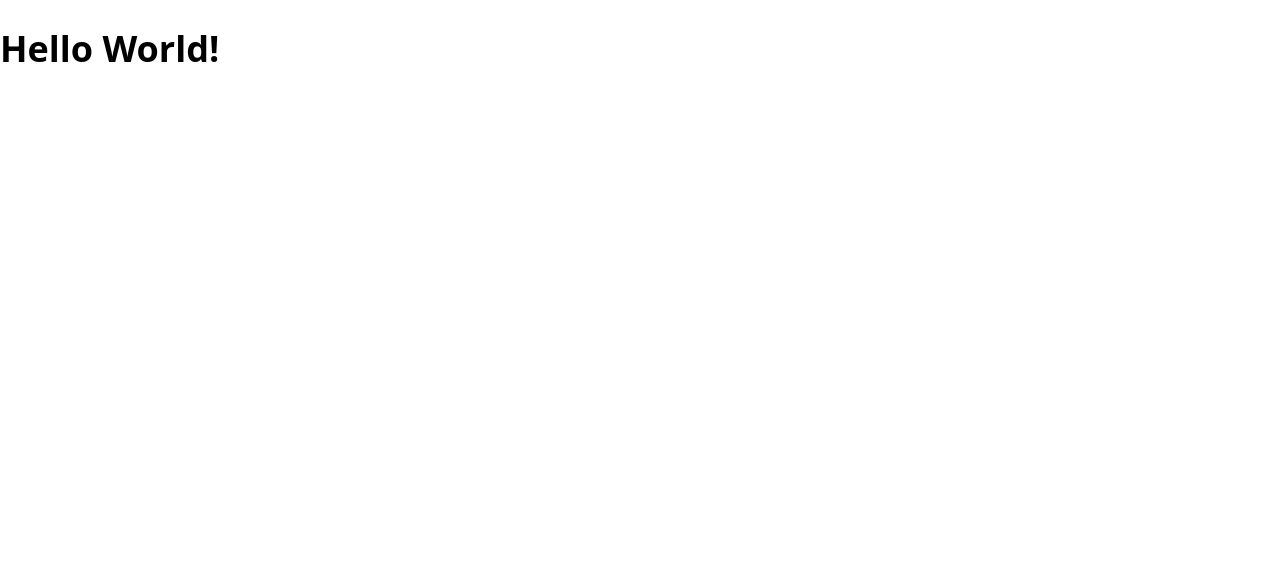
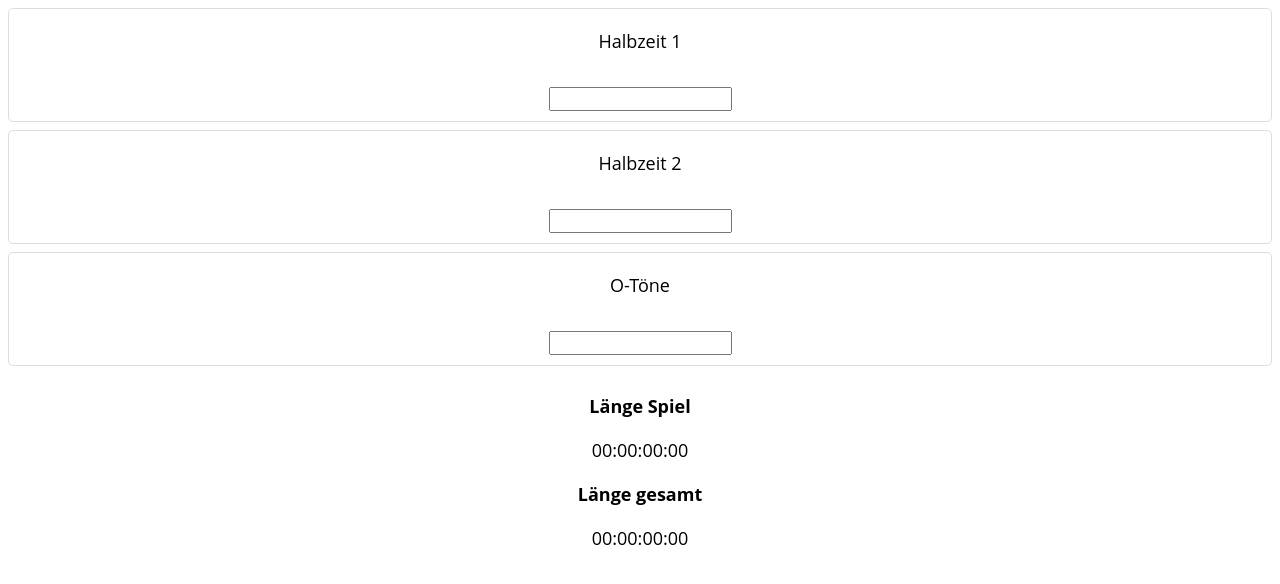
Before and after one commit to mpagels/Bundesliga-Timecode-Tracker, a React (Create React App) app: page / in a window 1280 px wide. Shown: the top 584 px of the page. Built offline with nearby package versions, Linux system fonts and the light colour scheme.

Commit message:
Add TimecodeTracker component

```diff
--- a/src/App.js
+++ b/src/App.js
@@ -1,7 +1,10 @@
 import React from 'react'
+import TimecodeTracker from './components/TimecodeTracker/TimecodeTracker'
 
-function App() {
-  return <h1>Hello World!</h1>
+export default function App() {
+  return (
+    <div>
+      <TimecodeTracker />
+    </div>
+  )
 }
-
-export default App
--- /dev/null
+++ b/src/components/TimecodeTracker/TimecodeInput.js
@@ -0,0 +1,33 @@
+import React from 'react'
+import styled from 'styled-components/macro'
+
+export default function TimecodeCard({ title, index, onChange }) {
+  return (
+    <InputContainer>
+      <Label htmlFor={index}>{title}</Label>
+      <br />
+      <input
+        onChange={(event) => onChange(event, index)}
+        type="number"
+        pattern="[0-9]{10}"
+        id={index}
+        name="timecode"
+      ></input>
+    </InputContainer>
+  )
+}
+
+const InputContainer = styled.div`
+  display: flex;
+  flex-direction: column;
+  align-items: center;
+  border: 1px solid #ddd;
+  margin: 8px;
+  padding: 10px;
+  border-radius: 5px;
+`
+
+const Label = styled.label`
+  display: inline-block;
+  margin: 10px;
+`
--- /dev/null
+++ b/src/components/TimecodeTracker/TimecodeResult.js
@@ -0,0 +1,24 @@
+import React from 'react'
+import styled from 'styled-components/macro'
+
+export default function TimecodeResult({ text, result }) {
+  return (
+    <ResultContainer>
+      <ResultHeader>{text}</ResultHeader>
+      <Result>{result}</Result>
+    </ResultContainer>
+  )
+}
+
+const ResultContainer = styled.div`
+  display: flex;
+  flex-direction: column;
+  align-items: center;
+`
+const ResultHeader = styled.h4`
+  margin: 20px 0;
+`
+
+const Result = styled.p`
+  margin: 0;
+`
--- /dev/null
+++ b/src/components/TimecodeTracker/TimecodeTracker.js
@@ -0,0 +1,50 @@
+import React, { useState } from 'react'
+import {
+  getTimecodeGameLength,
+  getTimecodeTotalLength,
+} from '../../utils/Timecode'
+import TimecodeInput from './TimecodeInput'
+import TimecodeResult from './TimecodeResult'
+
+export default function TimecodeTracker() {
+  const [timecodes, setTimecodes] = useState([[], [], []])
+
+  return (
+    <>
+      <form onKeyDown={handleEnter}>
+        {timecodes.map((_, index) => (
+          <TimecodeInput
+            title={index < 2 ? 'Halbzeit ' + (index + 1) : 'O-Töne'}
+            index={index}
+            key={index}
+            onChange={handleChange}
+          />
+        ))}
+      </form>
+      <TimecodeResult
+        text="Länge Spiel"
+        result={getTimecodeGameLength(timecodes)}
+      />
+      <TimecodeResult
+        text="Länge gesamt"
+        result={getTimecodeTotalLength(timecodes)}
+      />
+    </>
+  )
+
+  function handleChange(event, index) {
+    const value = event.target.value
+    const oldTimecodes = [...timecodes]
+    oldTimecodes[index] = value
+    setTimecodes(oldTimecodes)
+  }
+
+  function handleEnter(event) {
+    if (event.keyCode === 13) {
+      const form = event.target.form
+      const index = Array.prototype.indexOf.call(form, event.target)
+      index <= 1 ? form.elements[index + 1].focus() : form.elements[0].focus()
+      event.preventDefault()
+    }
+  }
+}
```
